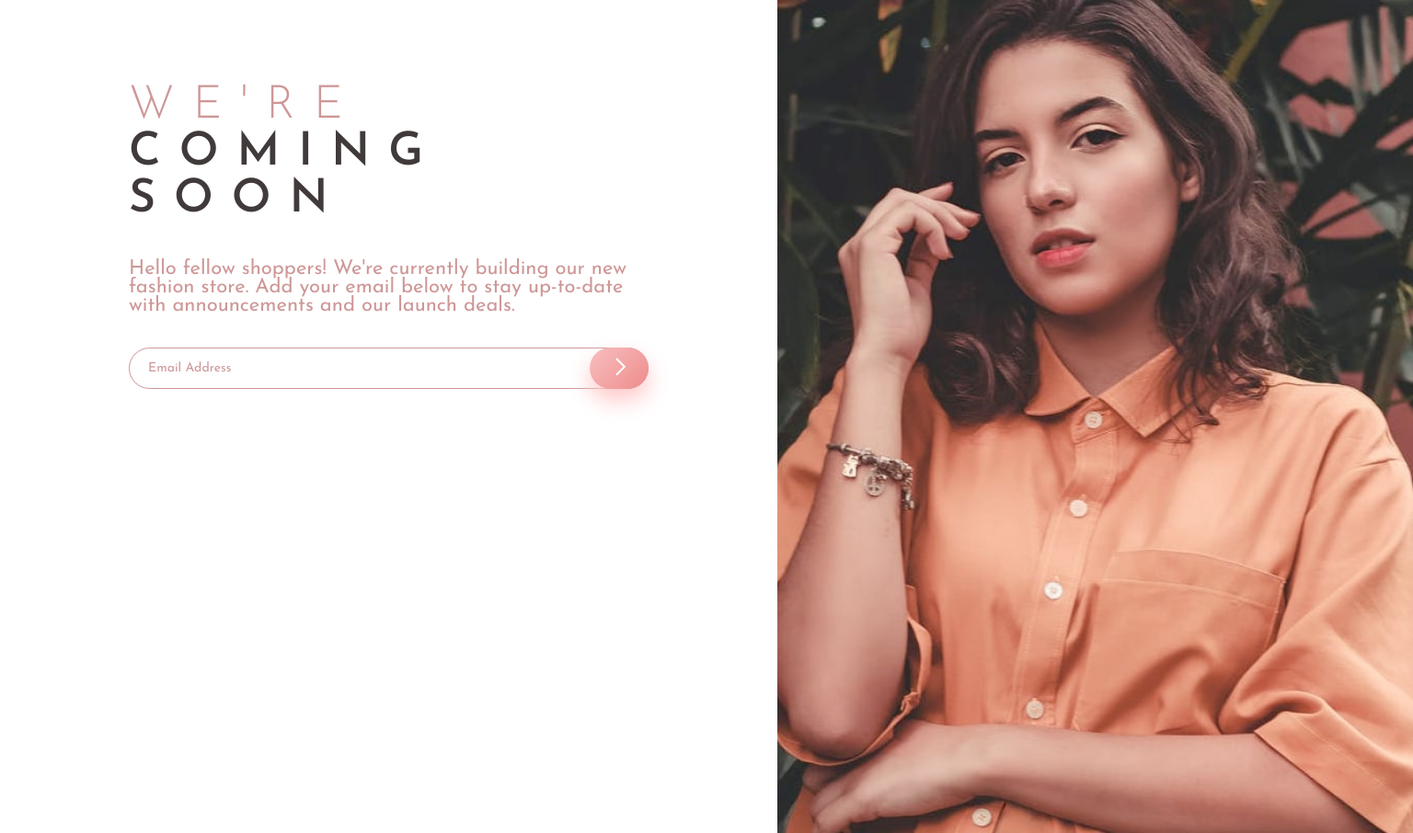
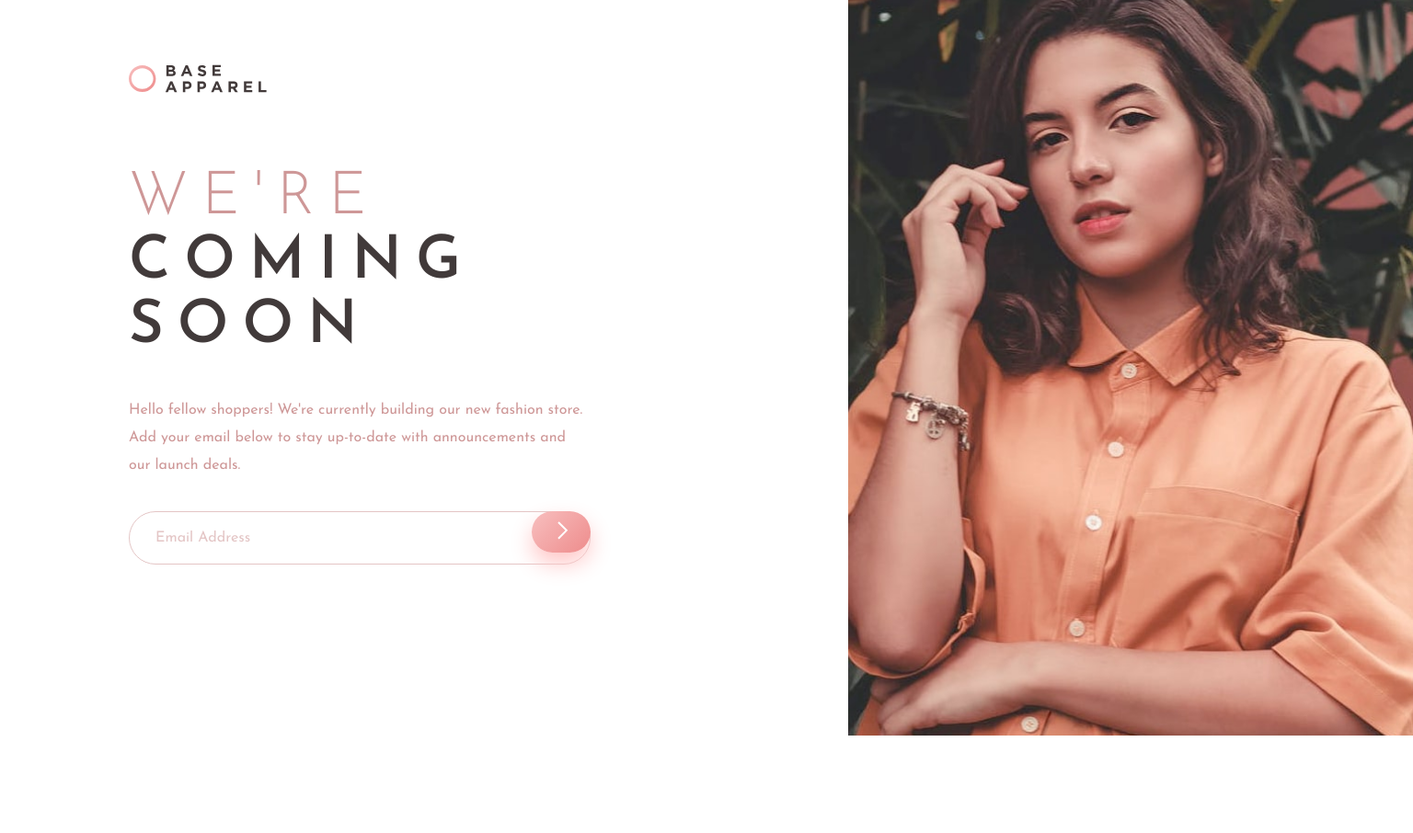
Before and after one commit to erlangga-da/base-apparel-coming-soon, a plain HTML site: page index.html in a window 1536 px wide. Shown: the whole page at 92% size. After the commit the page ends 800 px from the top, so only its background shows below. Drawn offline with Linux system fonts and the light colour scheme.

Commit message:
wip responsive input, done layout

```diff
--- a/index.html
+++ b/index.html
@@ -22,7 +22,7 @@
   <body>
     <header>
       <main>
-        <nav>
+        <nav class="hide-lg">
           <img src="./images/logo.svg" alt="Base Apparel" />
         </nav>
         <div class="box-container">
@@ -31,6 +31,7 @@
             <img src="./images/hero-desktop.jpg" alt="hero-desktop" class="show-lg">
           </div>
           <div class="text-container">
+            <img src="./images/logo.svg" alt="Base Apparel" class="show-lg" />
             <h1><span>We're</span> coming soon</h1>
             <p>
               Hello fellow shoppers! We're currently building our new fashion
--- a/style.css
+++ b/style.css
@@ -39,7 +39,6 @@ nav img{
     display: none;
 }
 .text-container{
-    /* background-color: blue; */
     text-align: center;
     padding: 50px 25px;
 }
@@ -67,6 +66,8 @@ nav img{
     border-radius: 50px;
     border: 1px solid var(--Desaturated-Red);
     font-size: 14px;
+    opacity: 55%;
+    transition: .5s;
 }
 form{
     position: relative;
@@ -77,6 +78,7 @@ form{
 }
 .text-container input[type="email"]:focus {
     outline-width: 0;
+    opacity: 100%;
 }
 .red-outline {
     border: 1px solid var(--Soft-Red) !important;
@@ -150,33 +152,23 @@ form{
         height: 420px;
     }
     .text-container {
-        padding: 90px 140px;
+        padding: 90px;
     }
     .text-container h1 {
         letter-spacing: 20px;
         font-size: 50px;
         margin-bottom: 40px;
     }
-    .text-container p {
-        font-size: 22px;
-        margin-bottom: 35px;
-    }
 }
 /* small dekstop */
 @media screen and (min-width: 850px) {
-    nav {
-        display: none;
-    }
     body{
         max-width: 100%;
     }
     .box-container{
         display: flex;
-        max-height: 100vh;
+        height: 100vh;
         flex-direction: row-reverse;
-    }
-    nav img {
-        width: 150px;
     }
     .hide-lg{
         display: none;
@@ -189,17 +181,67 @@ form{
         width: 45%;
     }
     .text-container {
-        padding: 90px 140px;
+        padding: 50px 90px;
         width: 55%;
         text-align: left;
     }
+    .text-container img.show-lg{
+        margin-bottom: 80px;
+        width: 120px;
+    }
     .text-container h1 {
-        letter-spacing: 20px;
-        font-size: 50px;
-        margin-bottom: 40px;
+        letter-spacing: 10px;
+        font-size: 45px;
     }
     .text-container p {
-        font-size: 22px;
+        font-size: 16px;
         margin-bottom: 35px;
     }
 }
+/* standard dekstop */
+@media screen and (min-width: 1280px) {
+    .text-container {
+        padding: 60px 150px;
+    }
+    .text-container img.show-lg{
+        width: 150px;
+        margin-bottom: 50px;
+    }
+    .text-container h1 {
+        letter-spacing: 15px;
+        font-size: 50px;
+        line-height: 55px;
+    }
+    .text-container p {
+        line-height: 30px;
+    }
+}
+/* big screen */
+@media screen and (min-width: 1440px) {
+    .img-container {
+        width: 40%;
+    }
+    .text-container {
+        width: 60%;
+        padding: 70px 140px;
+        padding-right: 280px;
+    }
+    .text-container img.show-lg{
+        margin-bottom: 80px;
+    }
+    .text-container h1 {
+        font-size: 65px;
+        line-height: 70px;
+    }
+    .text-container input[type="email"] {
+        padding: 20px 28px;
+        font-size: 16px;
+    }
+    .text-container input[type="email"]::placeholder {
+        font-size: 16px;
+    }
+    .invalid-feedback{
+        margin-top: 6px;
+        font-size: 15px;
+    }
+}
```
